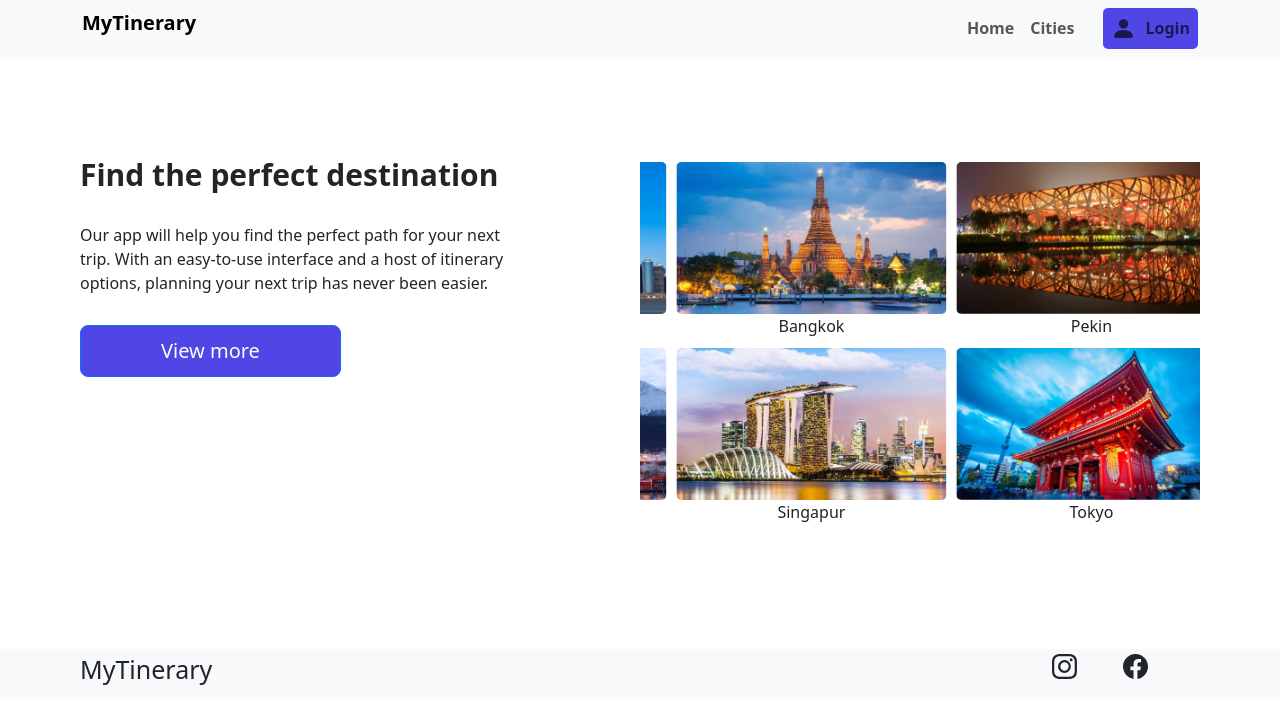
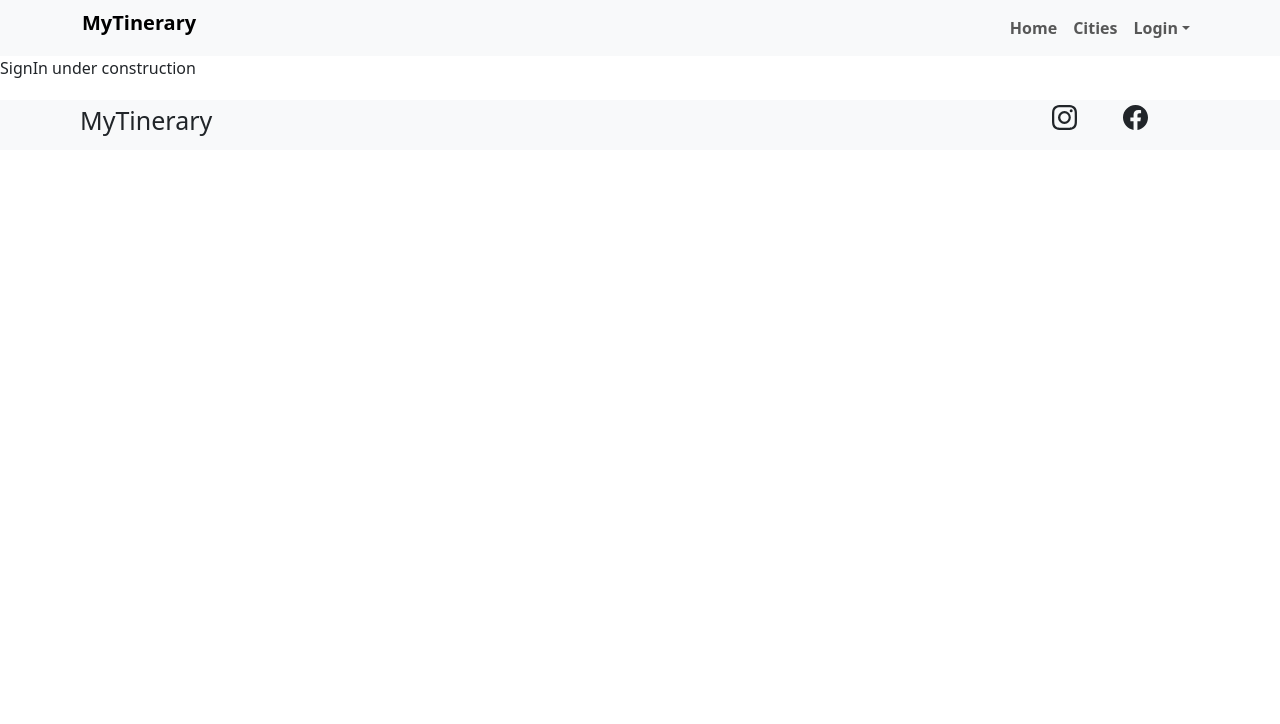
Before and after one commit to RodrigoBuda/mytinerary-ap, a React (Vite) app: page /signin in a window 1280 px wide. Shown: the top 724 px of the page. Built offline with nearby package versions, Linux system fonts and the light colour scheme.

Commit message:
agrego_footer

```diff
--- a/package.json
+++ b/package.json
@@ -14,7 +14,8 @@
     "react": "^18.2.0",
     "react-bootstrap": "^2.8.0",
     "react-dom": "^18.2.0",
-    "react-icons": "^4.10.1"
+    "react-icons": "^4.10.1",
+    "react-router-dom": "^6.14.2"
   },
   "devDependencies": {
     "@types/react": "^18.2.15",
--- a/src/App.jsx
+++ b/src/App.jsx
@@ -1,13 +1,11 @@
 import MainLayout from "./layouts/MainLayout";
 import Home from "./pages/Home";
 import "bootstrap/dist/css/bootstrap.min.css";
+import { RouterProvider } from "react-router-dom";
+import router from "./router";
 
 function App() {
-  return (
-    <MainLayout>
-      <Home />
-    </MainLayout>
-  );
+  return <RouterProvider router={router} />;
 }
 
 export default App;
--- a/src/components/NavBar.jsx
+++ b/src/components/NavBar.jsx
@@ -1,8 +1,9 @@
 import Container from "react-bootstrap/Container";
 import Nav from "react-bootstrap/Nav";
 import Navbar from "react-bootstrap/Navbar";
+import NavDropdown from "react-bootstrap/NavDropdown";
 import { BsFillPersonFill } from "react-icons/bs";
-
+import { FiLogIn } from "react-icons/fi";
 export default function NavBar() {
   return (
     <>
@@ -16,12 +17,16 @@ export default function NavBar() {
               <Navbar.Toggle aria-controls="basic-navbar-nav" />
               <Navbar.Collapse id="basic-navbar-nav">
                 <Nav className="me-auto">
-                  <Nav.Link href="#home">Home</Nav.Link>
-                  <Nav.Link href="#link">Cities</Nav.Link>
-                  <Nav.Link className="login-button-nav" href="#link">
-                    <BsFillPersonFill className="icon-login" />
-                    Login
-                  </Nav.Link>
+                  <Nav.Link href="/">Home</Nav.Link>
+                  <Nav.Link href="/cities">Cities</Nav.Link>
+                  <NavDropdown title="Login" id="basic-nav-dropdown">
+                    <NavDropdown.Item href="/signup" className="signup-signap">
+                      <BsFillPersonFill className="icon-login" /> SignUp
+                    </NavDropdown.Item>
+                    <NavDropdown.Item className="signup-signap" href="/signap">
+                      <FiLogIn className="icon-signap" /> SignAp
+                    </NavDropdown.Item>
+                  </NavDropdown>
                 </Nav>
               </Navbar.Collapse>
             </div>
--- a/src/index.css
+++ b/src/index.css
@@ -67,10 +67,19 @@ span.carousel-control-prev-icon {
   border-radius: 5px;
   background-color: #4f46e5;
 }
-
+.signup-signap {
+  display: flex;
+  text-align: center;
+}
 .icon-login {
   font-size: 25px;
-  margin-right: 10px;
+  color: black;
+  margin-left: 0;
+}
+.icon-signap {
+  font-size: 25px;
+  color: black;
+  margin-left: 0;
 }
 /*--- componente textcarrusel ---*/
 .tit-carrusel {
--- a/src/layouts/MainLayout.jsx
+++ b/src/layouts/MainLayout.jsx
@@ -1,15 +1,15 @@
 import Footer from "../components/Footer";
 import NavLayout from "./NavLayout";
+import { Outlet } from "react-router-dom";
 
-export default function MainLayout({ children }) {
-  console.log(children);
+export default function MainLayout() {
   return (
     <>
       <div className="cont-navlayout">
         <NavLayout />
-        {children}
+
         {/*ACA SE DEBE INSERTAR EL CONTENIDO DINNAMICO DE CADA VISTA*/}
-
+        <Outlet />
         <Footer />
       </div>
     </>
--- /dev/null
+++ b/src/pages/Cities.jsx
@@ -0,0 +1,5 @@
+import React from "react";
+
+export default function cities() {
+  return <div>cities</div>;
+}
--- /dev/null
+++ b/src/pages/Citydetail.jsx
@@ -0,0 +1,5 @@
+import React from "react";
+
+export default function Citydetail() {
+  return <div>Citydetail</div>;
+}
--- /dev/null
+++ b/src/pages/Signin.jsx
@@ -0,0 +1,5 @@
+import React from "react";
+
+export default function Signin() {
+  return <div>SignIn under construction</div>;
+}
--- /dev/null
+++ b/src/pages/Signup.jsx
@@ -0,0 +1,5 @@
+import React from "react";
+
+export default function Signup() {
+  return <div>Signup</div>;
+}
--- /dev/null
+++ b/src/router.jsx
@@ -0,0 +1,37 @@
+import { createBrowserRouter } from "react-router-dom";
+import Home from "./pages/Home";
+import MainLayout from "./layouts/MainLayout";
+import Signin from "./pages/Signin";
+import Signup from "./pages/Signup";
+import Cities from "./pages/Cities";
+import Citydetail from "./pages/Citydetail";
+
+const router = createBrowserRouter([
+  {
+    path: "/",
+    element: <MainLayout />,
+    children: [
+      {
+        path: "/",
+        element: <Home />,
+      },
+      {
+        path: "/signin",
+        element: <Signin />,
+      },
+      {
+        path: "/signup",
+        element: <Signup />,
+      },
+      {
+        path: "/cities",
+        element: <Cities />,
+      },
+      {
+        path: "/citydetail",
+        element: <Citydetail />,
+      },
+    ],
+  },
+]);
+export default router;
```
Also changed, not shown: 1 other file (tests, documents, lock files or other folders).
